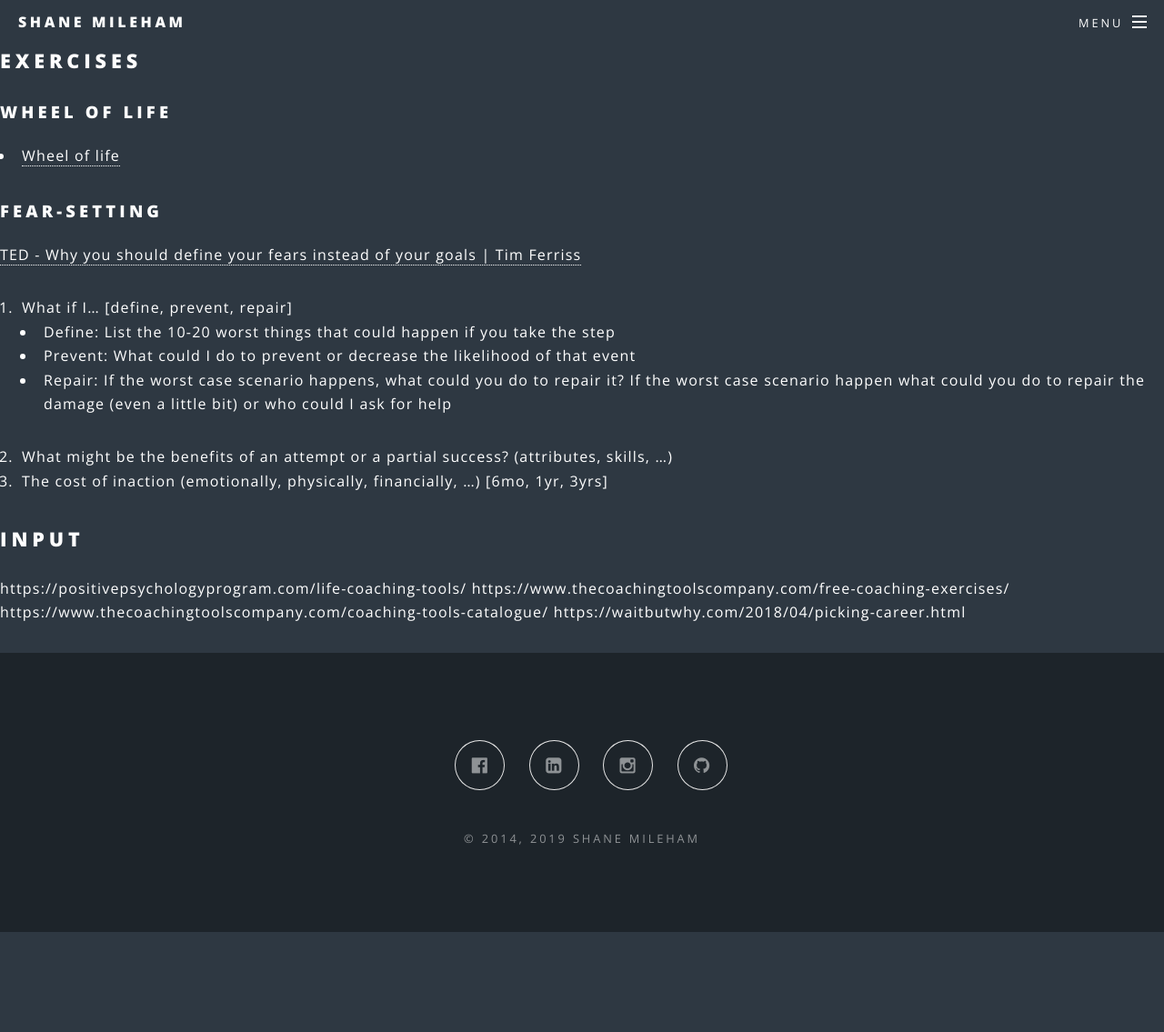
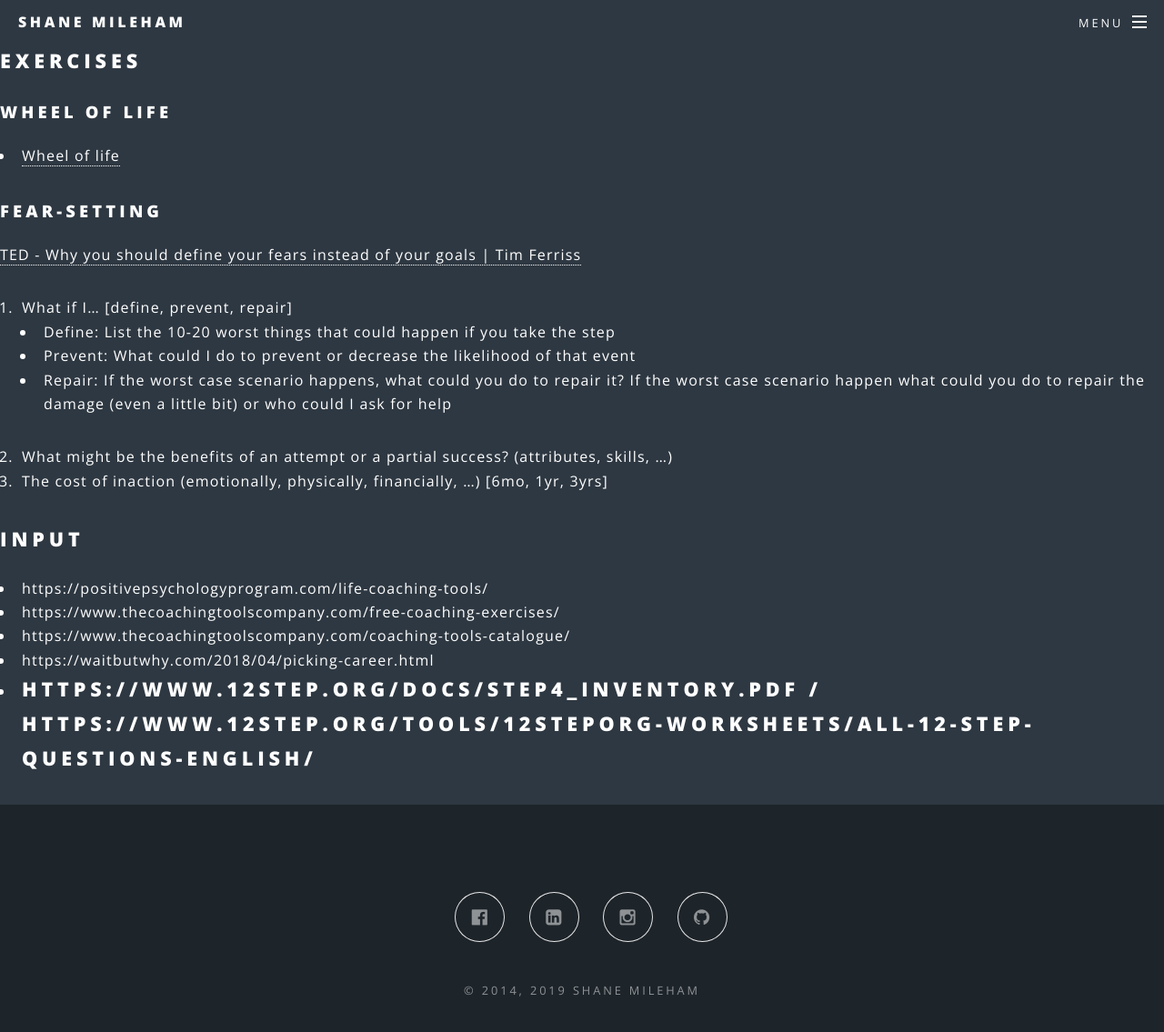
Before and after one commit to shanemileham/shanemileham.github.io, a Jekyll site: the page built from _kb/personal-development/coaching.md, in a window 1280 px wide and 1192 px high. Shown: the top 1135 px of the window at 91% size. Built offline with Jekyll 4.4.1, drawn with Linux system fonts in a browser that asks for light colours; comment, search, counter and statistics services are not loaded; some of the changed lines change nothing that is shown.

Commit message:
Coaching formatting

```diff
--- a/_kb/personal-development/coaching.md
+++ b/_kb/personal-development/coaching.md
@@ -19,7 +19,9 @@ ask for help
 3. The cost of inaction (emotionally, physically, financially, ...) [6mo, 1yr, 3yrs]
 
 ## INPUT
-https://positivepsychologyprogram.com/life-coaching-tools/
-https://www.thecoachingtoolscompany.com/free-coaching-exercises/
-https://www.thecoachingtoolscompany.com/coaching-tools-catalogue/
-https://waitbutwhy.com/2018/04/picking-career.html
+- https://positivepsychologyprogram.com/life-coaching-tools/
+- https://www.thecoachingtoolscompany.com/free-coaching-exercises/
+- https://www.thecoachingtoolscompany.com/coaching-tools-catalogue/
+- https://waitbutwhy.com/2018/04/picking-career.html
+- https://www.12step.org/docs/Step4_Inventory.pdf / https://www.12step.org/tools/12steporg-worksheets/all-12-step-questions-english/
+-
```
